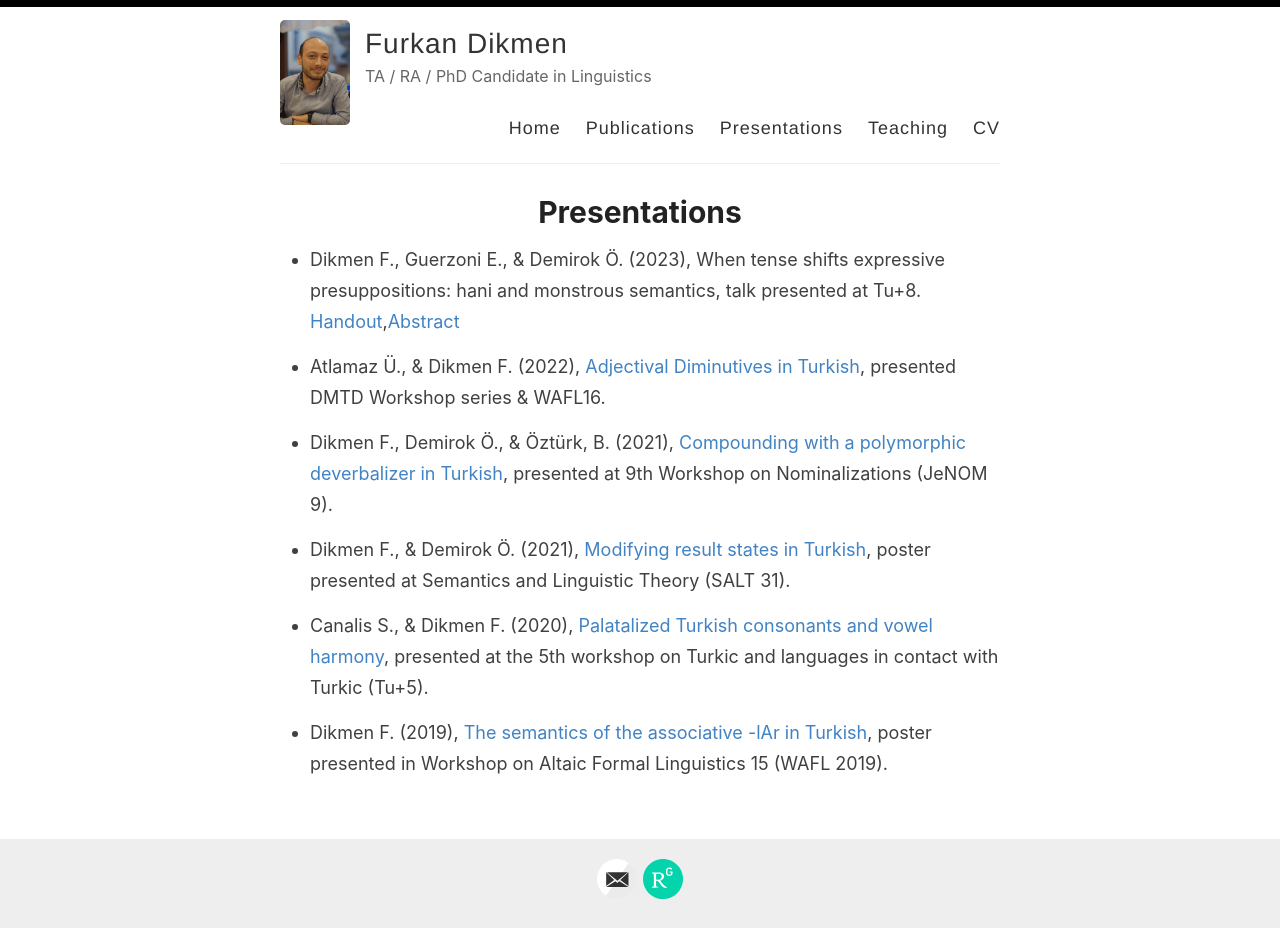
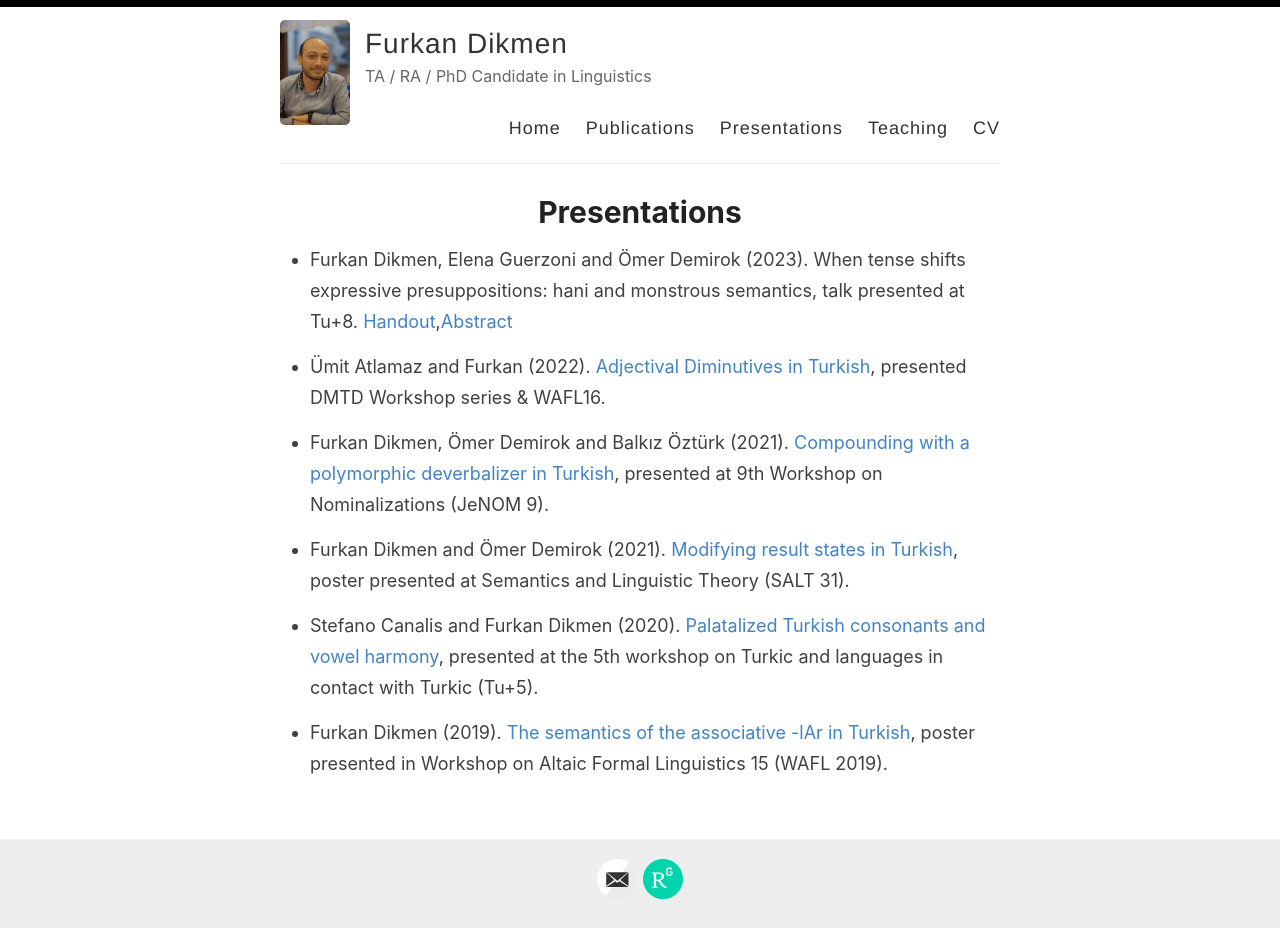
Before and after one commit to furkandikmen/furkandikmen.github.io, a Jekyll site: the page built from _pages/presentations.md, in a window 1280 px wide. Built offline with Jekyll 4.4.1, drawn with Linux system fonts in a browser that asks for light colours.

Commit message:
Update presentations.md

```diff
--- a/_pages/presentations.md
+++ b/_pages/presentations.md
@@ -4,14 +4,14 @@ title: Presentations
 permalink: /presentations/
 ---
 
-- Dikmen F., Guerzoni E., & Demirok Ö. (2023), When tense shifts expressive presuppositions: hani and monstrous semantics, talk presented at Tu+8. [Handout](https://furkandikmen.com/assets/presentations/TU+8 (3).pdf){:target="_blank" rel="noopener noreferrer"},[Abstract](https://furkandikmen.com/assets/presentations/Tu+8-Dikmen, Guerzoni & Demirok (1).pdf){:target="_blank" rel="noopener noreferrer"}
+- Furkan Dikmen, Elena Guerzoni and Ömer Demirok (2023). When tense shifts expressive presuppositions: hani and monstrous semantics, talk presented at Tu+8. [Handout](https://furkandikmen.com/assets/presentations/TU+8 (3).pdf){:target="_blank" rel="noopener noreferrer"},[Abstract](https://furkandikmen.com/assets/presentations/Tu+8-Dikmen, Guerzoni & Demirok (1).pdf){:target="_blank" rel="noopener noreferrer"}
 
-- Atlamaz Ü., & Dikmen F. (2022), [Adjectival Diminutives in Turkish](https://furkandikmen.com/assets/presentations/Adjectival_Dimunitives.pdf){:target="_blank" rel="noopener noreferrer"}, presented DMTD Workshop series & WAFL16.
+- Ümit Atlamaz and Furkan (2022). [Adjectival Diminutives in Turkish](https://furkandikmen.com/assets/presentations/Adjectival_Dimunitives.pdf){:target="_blank" rel="noopener noreferrer"}, presented DMTD Workshop series & WAFL16.
 
-- Dikmen F., Demirok Ö., & Öztürk, B. (2021), [Compounding with a polymorphic deverbalizer in Turkish](https://sites.google.com/view/nominalizations-jenom9/program){:target="_blank" rel="noopener noreferrer"}, presented at 9th Workshop on Nominalizations (JeNOM 9).
+- Furkan Dikmen, Ömer Demirok and Balkız Öztürk (2021). [Compounding with a polymorphic deverbalizer in Turkish](https://sites.google.com/view/nominalizations-jenom9/program){:target="_blank" rel="noopener noreferrer"}, presented at 9th Workshop on Nominalizations (JeNOM 9).
 
-- Dikmen F., & Demirok Ö. (2021), [Modifying result states in Turkish](https://osf.io/g8da5/){:target="_blank" rel="noopener noreferrer"}, poster presented at Semantics and Linguistic Theory (SALT 31).
+- Furkan Dikmen and Ömer Demirok (2021). [Modifying result states in Turkish](https://osf.io/g8da5/){:target="_blank" rel="noopener noreferrer"}, poster presented at Semantics and Linguistic Theory (SALT 31).
 
-- Canalis S., & Dikmen F. (2020), [Palatalized Turkish consonants and vowel harmony](https://bpb-us-w2.wpmucdn.com/sites.udel.edu/dist/1/9450/files/2019/12/tunamed.pdf){:target="_blank" rel="noopener noreferrer"}, presented at the 5th workshop on Turkic and languages in contact with Turkic (Tu+5).
+- Stefano Canalis and Furkan Dikmen (2020). [Palatalized Turkish consonants and vowel harmony](https://bpb-us-w2.wpmucdn.com/sites.udel.edu/dist/1/9450/files/2019/12/tunamed.pdf){:target="_blank" rel="noopener noreferrer"}, presented at the 5th workshop on Turkic and languages in contact with Turkic (Tu+5).
 
-- Dikmen F. (2019), [The semantics of the associative -lAr in Turkish](https://furkandikmen.com/assets/presentations/WAFL 15-Furkan Dikmen.pdf){:target="_blank" rel="noopener noreferrer"}, poster presented in Workshop on Altaic Formal Linguistics 15 (WAFL 2019).
+- Furkan Dikmen (2019). [The semantics of the associative -lAr in Turkish](https://furkandikmen.com/assets/presentations/WAFL 15-Furkan Dikmen.pdf){:target="_blank" rel="noopener noreferrer"}, poster presented in Workshop on Altaic Formal Linguistics 15 (WAFL 2019).
```
